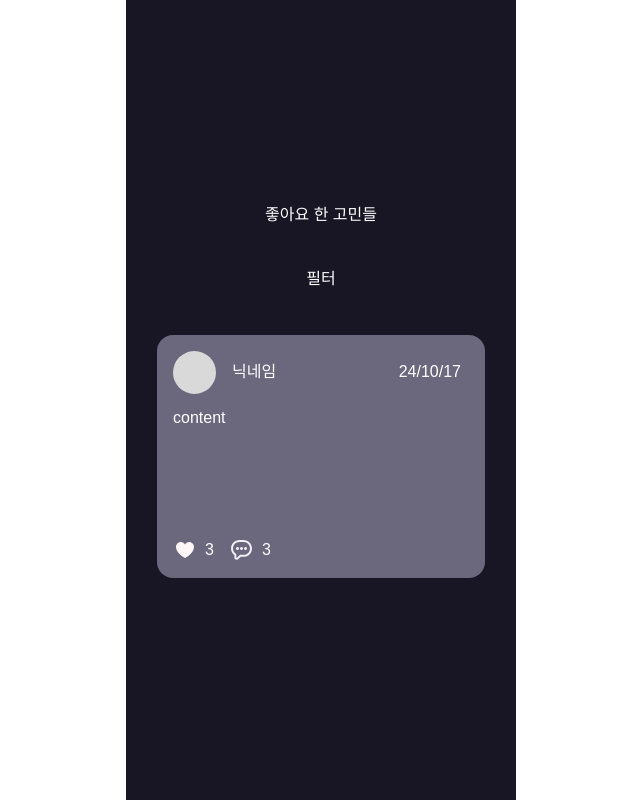
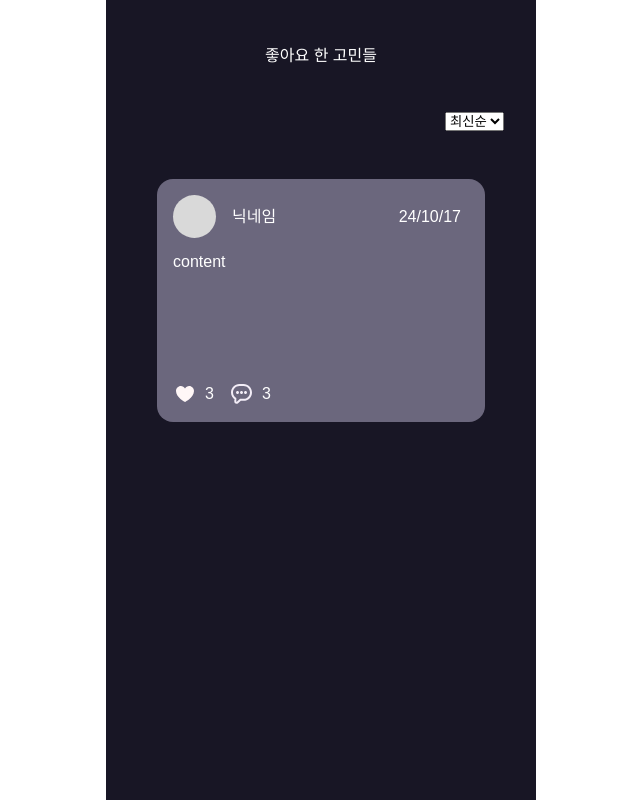
Before and after one commit to prgrms-fe-devcourse/NFE1-1-3-Calmiary, a React (Vite) app: page /likePost in a window 1280 px wide. Shown: the whole page, without its empty margins (319-959 px from the left). Built offline with nearby package versions, Linux system fonts and the light colour scheme.

Commit message:
feat: 좋아요포스트페이지 UI 구현

```diff
--- a/src/features/profile/pages/ProfileLikePage.tsx
+++ b/src/features/profile/pages/ProfileLikePage.tsx
@@ -5,8 +5,12 @@ export default function ProfileLikePage() {
   return (
     <>
       <ProfileContainer>
-        <div>좋아요 한 고민들</div>
-        <div>필터</div>
+        <TextArea>좋아요 한 고민들</TextArea>
+        <div className="dropdown">
+          <select>
+            <option value="최신순">최신순</option>
+          </select>
+        </div>
         <LikePost />
       </ProfileContainer>
     </>
@@ -17,12 +21,27 @@ const ProfileContainer = styled.div`
   display: flex;
   flex-direction: column;
   align-items: center;
-  justify-content: center;
-  max-width: 390px;
+  max-width: 430px;
+  min-height: 100vh;
   width: 100%;
-  height: 100%;
   margin: 0 auto;
   background-color: #181625;
   gap: 3rem;
   color: #fff;
+  overflow: auto;
+
+  .dropdown {
+    display: flex;
+    width: 100%;
+    justify-content: end;
+  }
+
+  .dropdown select {
+    margin-right: 2rem;
+  }
 `;
+
+const TextArea = styled.div`
+  padding-top: 3rem;
+  color: #fff;
+`;
```
